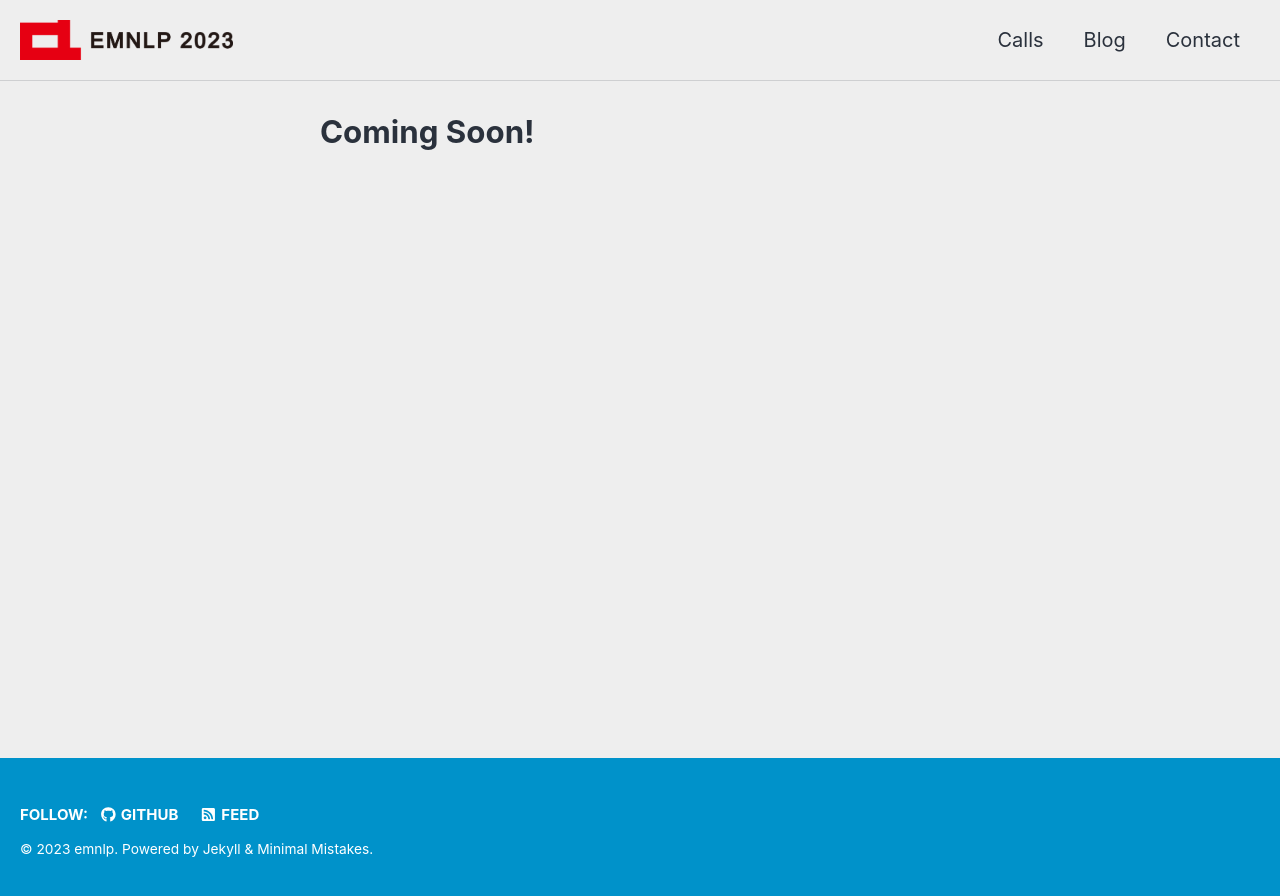
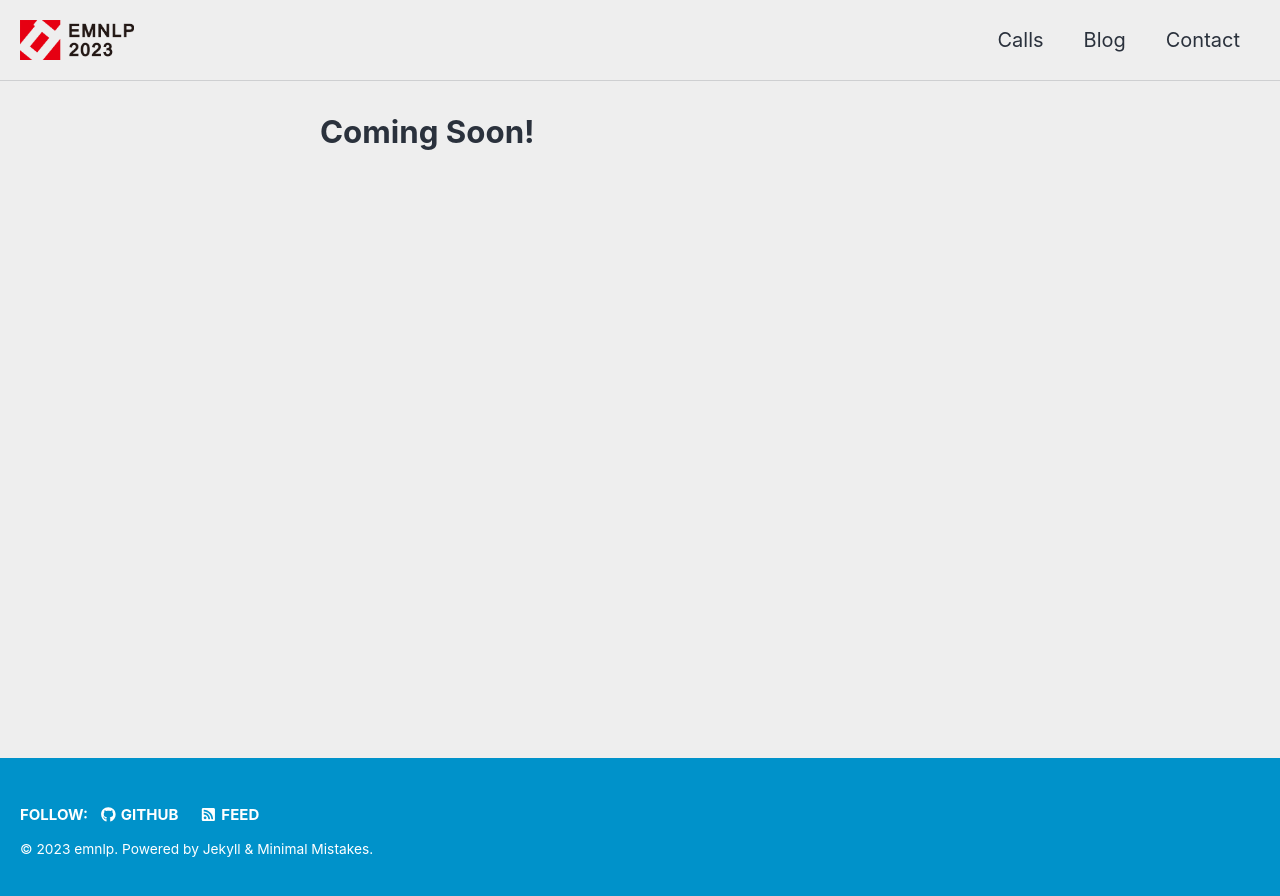
Before and after one commit to acl-org/emnlp-2023, a Jekyll site: the page built from _pages/not_available.md, in a window 1280 px wide. Shown: the top 896 px of the page. Built offline with Jekyll 4.4.1, drawn with Linux system fonts in a browser that asks for light colours; cached includes are drawn as plain includes; nearby versions of some CDN libraries.

Commit message:
revise the logo

```diff
--- a/_config.yml
+++ b/_config.yml
@@ -25,7 +25,7 @@
 baseurl                  : # the subpath of your site, e.g. "/blog"
 repository               : #"naacl-org/naacl-2021-website" # GitHub username/repo-name e.g. "mmistakes/minimal-mistakes"
 teaser                   : # path of fallback teaser image, e.g. "/assets/images/500x300.png"
-logo                     : "/assets/images/logos/emnlp-2023-logo1.png" # path of logo image to display in the masthead, e.g. "/assets/images/88x88.png"
+logo                     : "/assets/images/logos/emnlp-2023-logo.png" # path of logo image to display in the masthead, e.g. "/assets/images/88x88.png"
 masthead_title           : "          " # overrides the website title displayed in the masthead, use " " for no title
 breadcrumbs            : false # true, false (default)
 words_per_minute         : 200
```
Also changed, not shown: assets/images/logos/emnlp-2023-logo.png (added).
